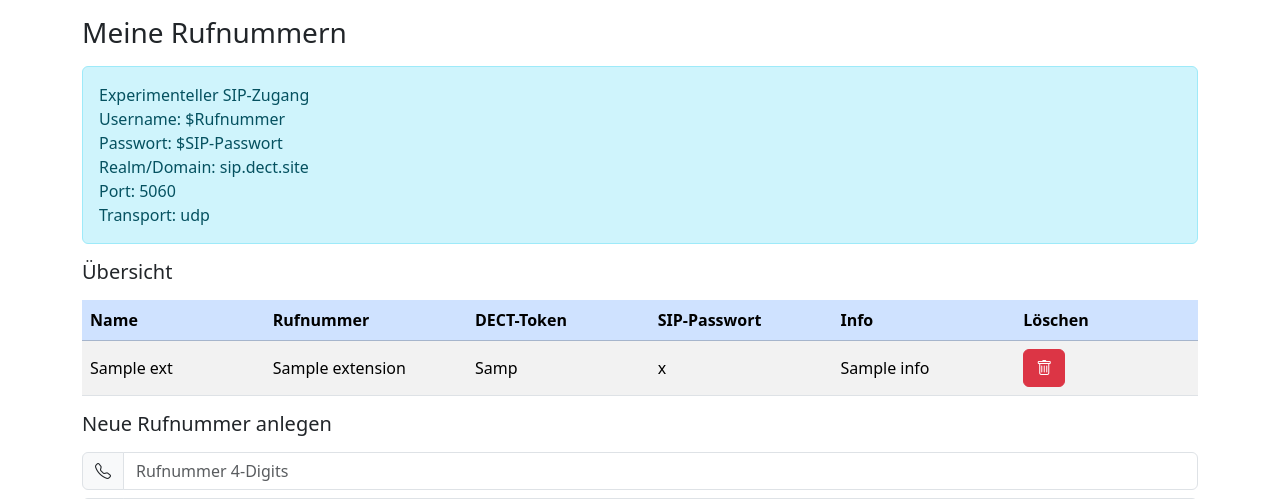
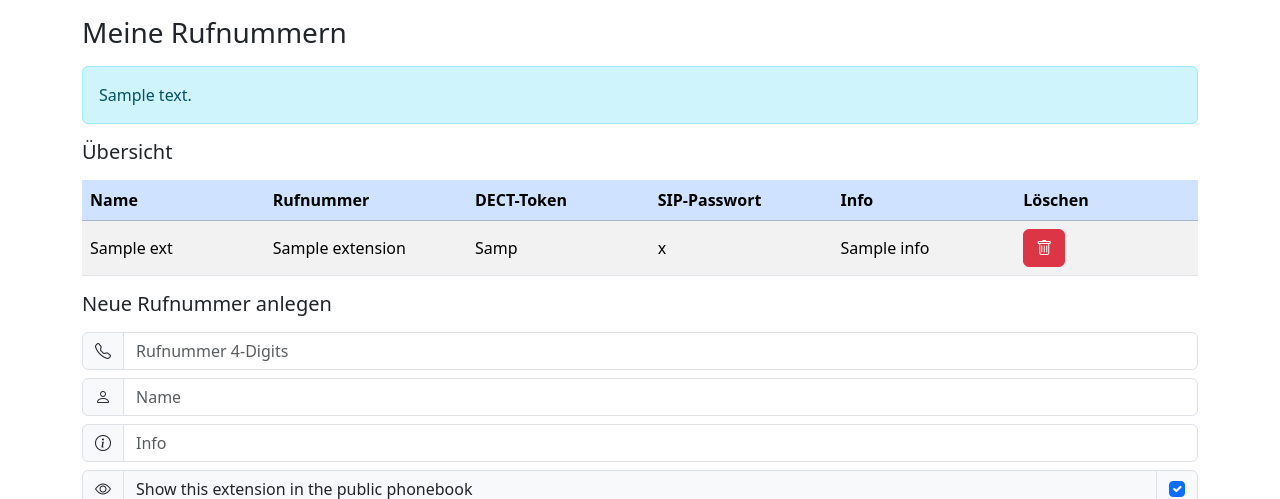
Before and after one commit to dect-e/dect-wip, a Flask app: template services/dect-wip/templates/myextensions.html.j2 in a window 1280 px wide. Shown: the part 56-555 px from the top of the page. Run offline with Flask 3, Linux system fonts and the light colour scheme; the template is opened without the code that fills it: most values are stand-ins (such as "Sample title", 1, 10 or a date in 2020); parts of the project's set-up code (start-up, migrations or seed data) failed here and were passed over; some libraries are stand-ins or nearby versions.

Commit message:
fix(dect-wip template): Replace static SIP access info with dynamic content

```diff
--- a/services/dect-wip/templates/myextensions.html.j2
+++ b/services/dect-wip/templates/myextensions.html.j2
@@ -9,17 +9,13 @@
 </div>
 
 
-<!-- tmp -->
+{% if infobox_content %}
 <div class="container-xl mt-3 mb-3">
   <div class="alert alert-info" role="alert">
-    Experimenteller SIP-Zugang<br>
-    Username: $Rufnummer<br>
-    Passwort: $SIP-Passwort<br>
-    Realm/Domain: sip.dect.site<br>
-    Port: 5060<br>
-    Transport: udp<br>
+    {{ infobox_content | replace('\n', '<br>') | safe }}
   </div>
 </div>
+{% endif %}
 
 
 <!-- Übersicht -->
```
